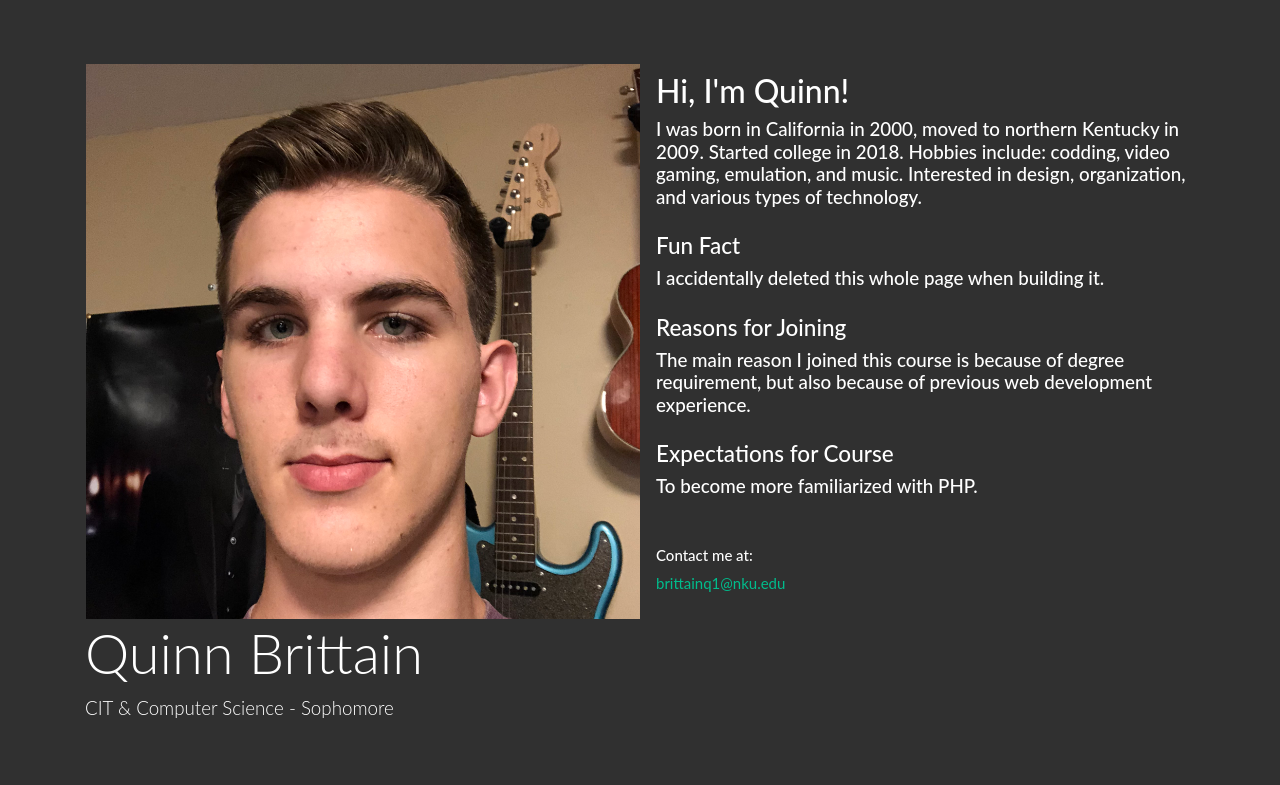
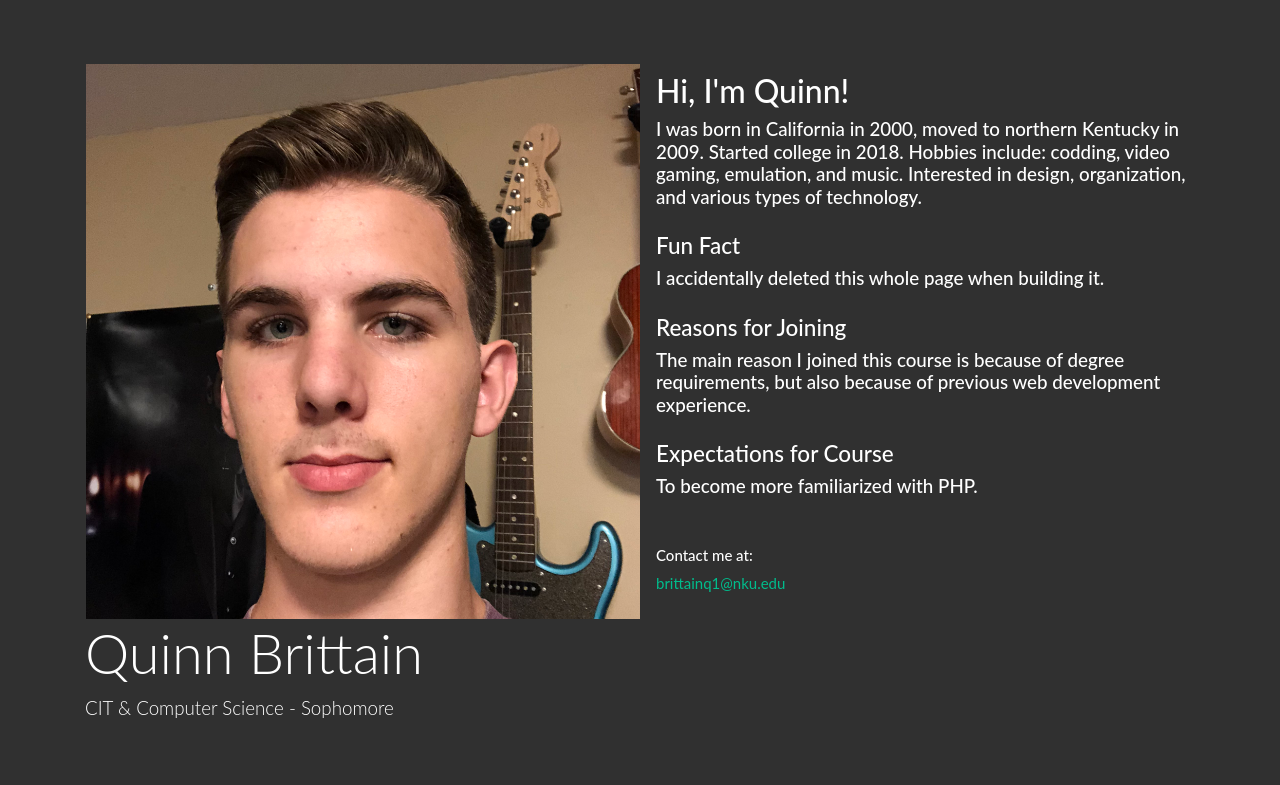
Before and after one commit to quinn-brittain/csc-301, a PHP site: page / in a window 1280 px wide. Shown: the top 785 px of the page. Run offline with PHP 8.4, Linux system fonts and the light colour scheme.

Commit message:
Fix index.php typo

```diff
--- a/asgmt-1/index.php
+++ b/asgmt-1/index.php
@@ -7,7 +7,7 @@ $school_year = "Sophomore";
 $bio = "I was born in California in 2000, moved to northern Kentucky in 2009. Started college in 2018. Hobbies include: codding, video gaming, emulation, and music. Interested in design, organization, and various types of technology.";
 $fun_fact = "I accidentally deleted this whole page when building it.";
 $picture = "img/quinn-brittain.png";
-$reasons = "The main reason I joined this course is because of degree requirement, but also because of previous web development experience.";
+$reasons = "The main reason I joined this course is because of degree requirements, but also because of previous web development experience.";
 $expectations = "To become more familiarized with PHP.";
 ?>
 <!DOCTYPE html>
```
